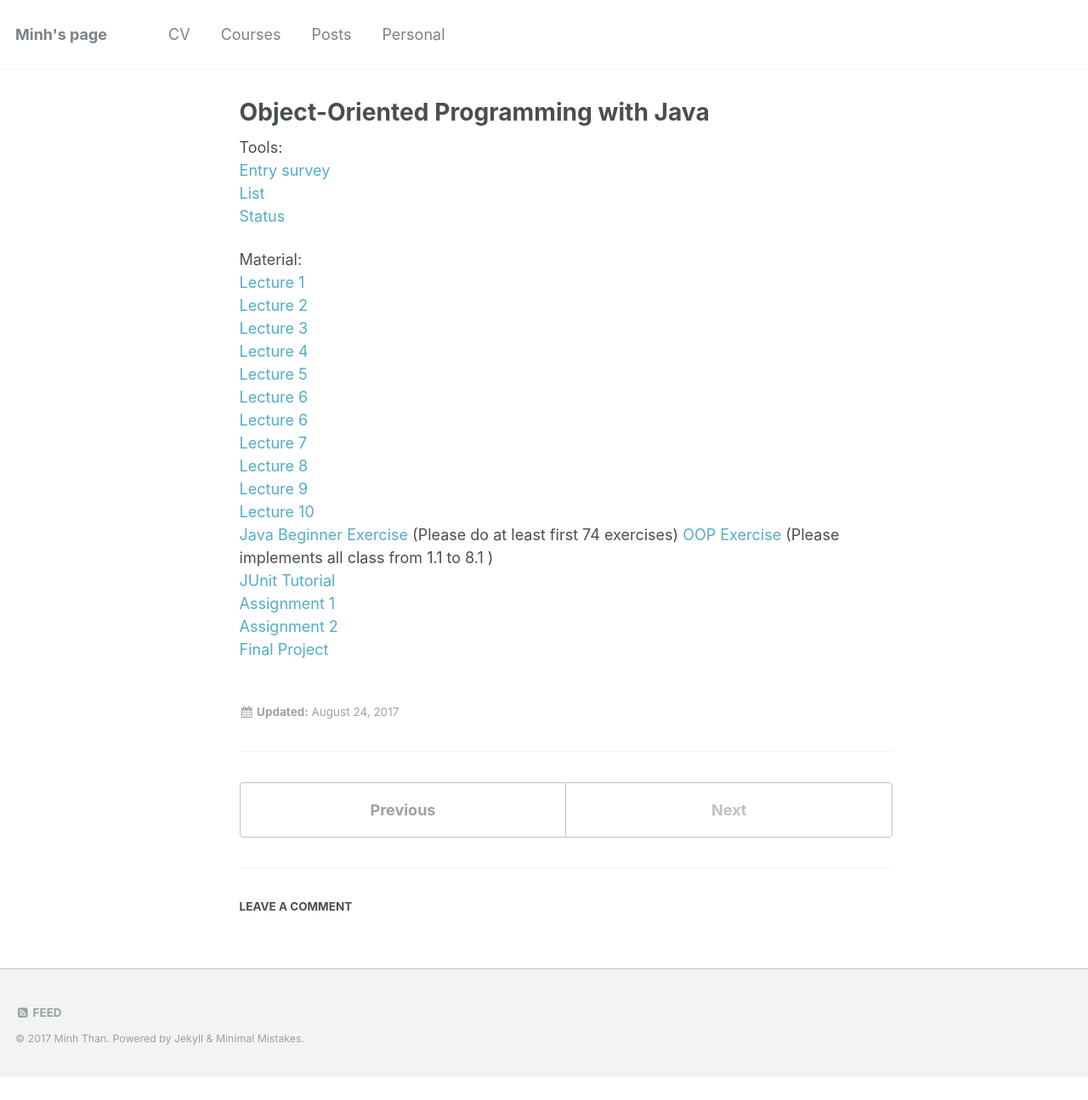
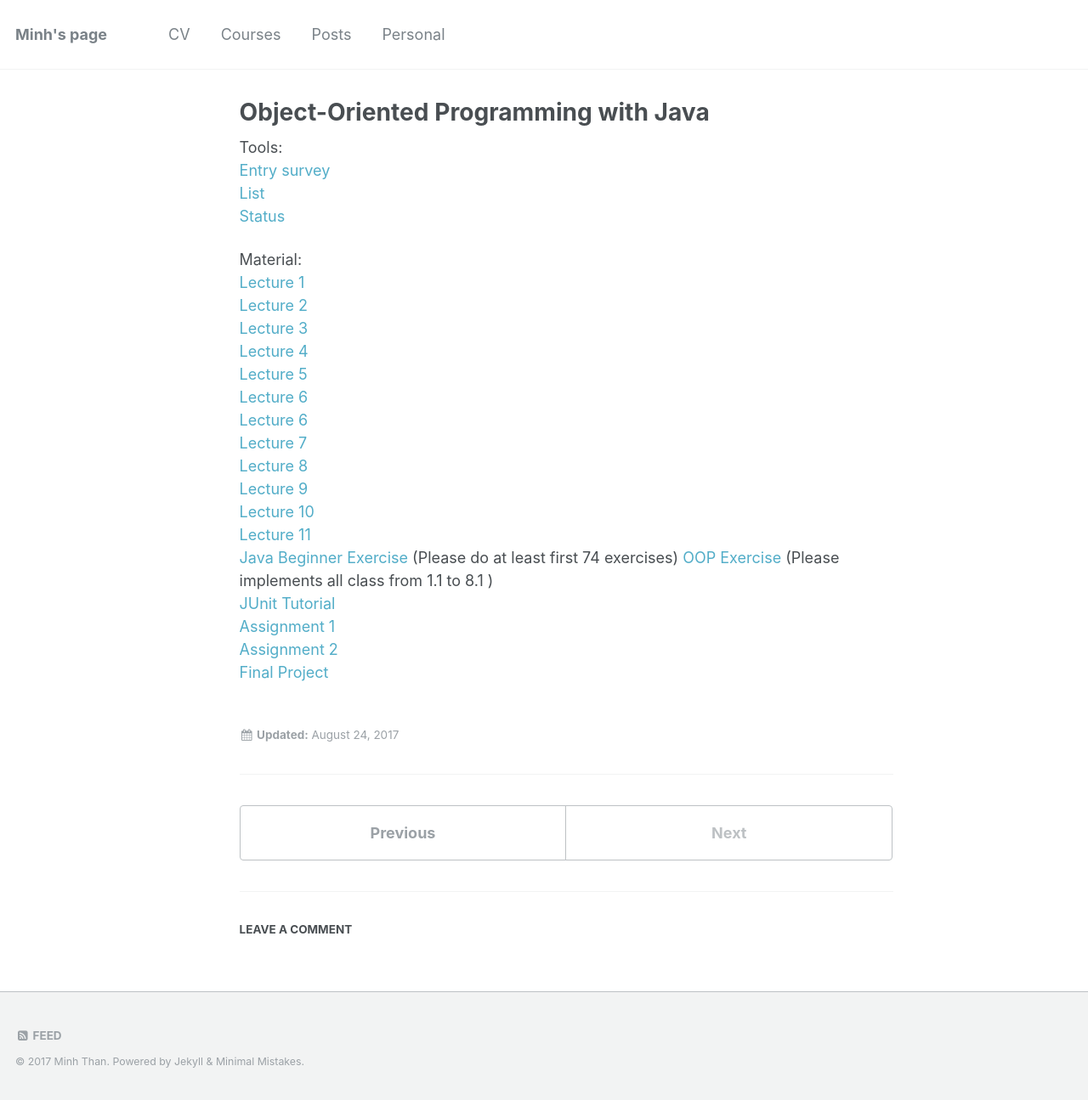
Before and after one commit to thanqminh/thanqminh.github.io, a Jekyll site: the page built from _courses/oopjava.md, in a window 1280 px wide. Shown: the whole page at 85% size. Built offline with Jekyll 4.4.1, drawn with Linux system fonts in a browser that asks for light colours; comment, search, counter and statistics services are not loaded; before the commit the page ends 1268 px from its top, so only the background shows below that.

Commit message:
add lecture 11

```diff
--- a/_courses/oopjava.md
+++ b/_courses/oopjava.md
@@ -21,6 +21,7 @@ Material:
 [Lecture 8][lecture8]
 [Lecture 9][lecture9]
 [Lecture 10][lecture10]
+[Lecture 11][lecture11]
 [Java Beginner Exercise][exercise1] (Please do at least first 74 exercises)
 [OOP Exercise][exercise2] (Please implements all class from 1.1 to 8.1 )
 [JUnit Tutorial][junit_tutorial]
```
Also changed, not shown: other parts of _courses/oopjava.md (+1 -0 lines).
